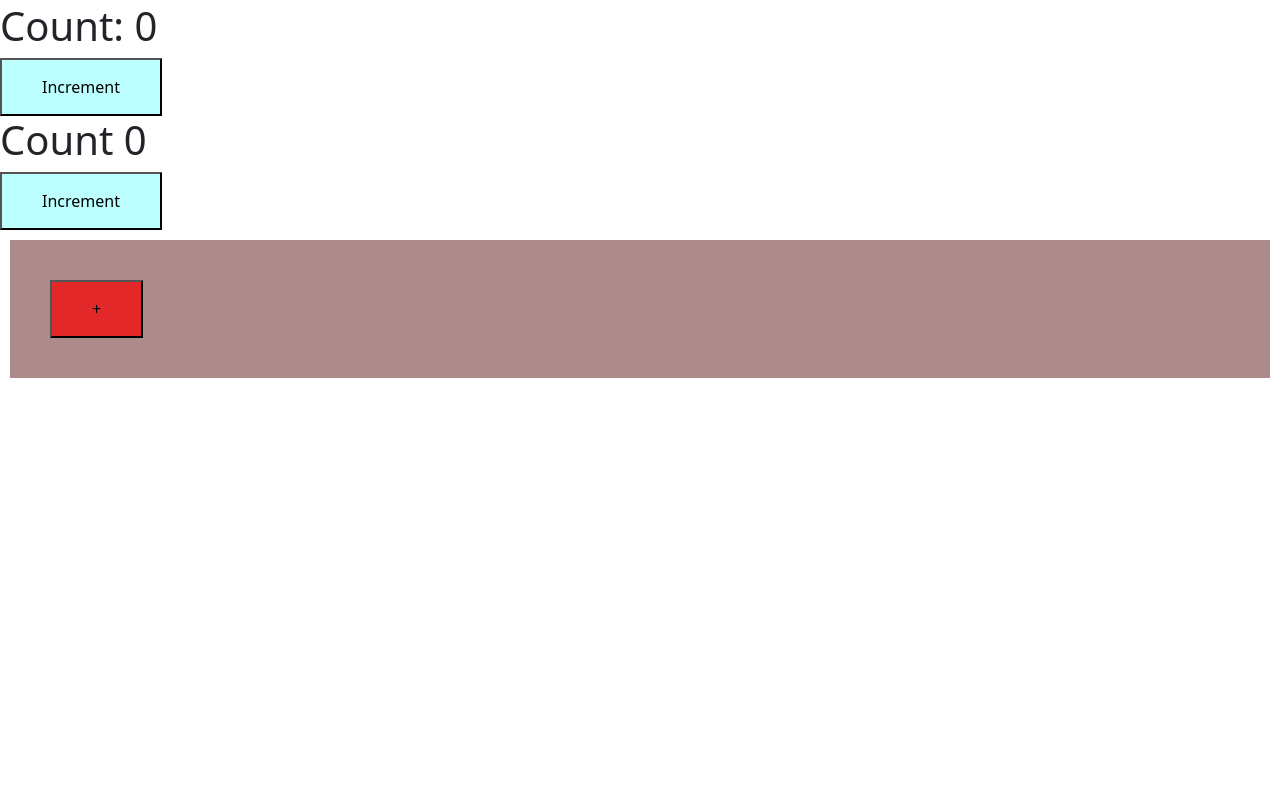
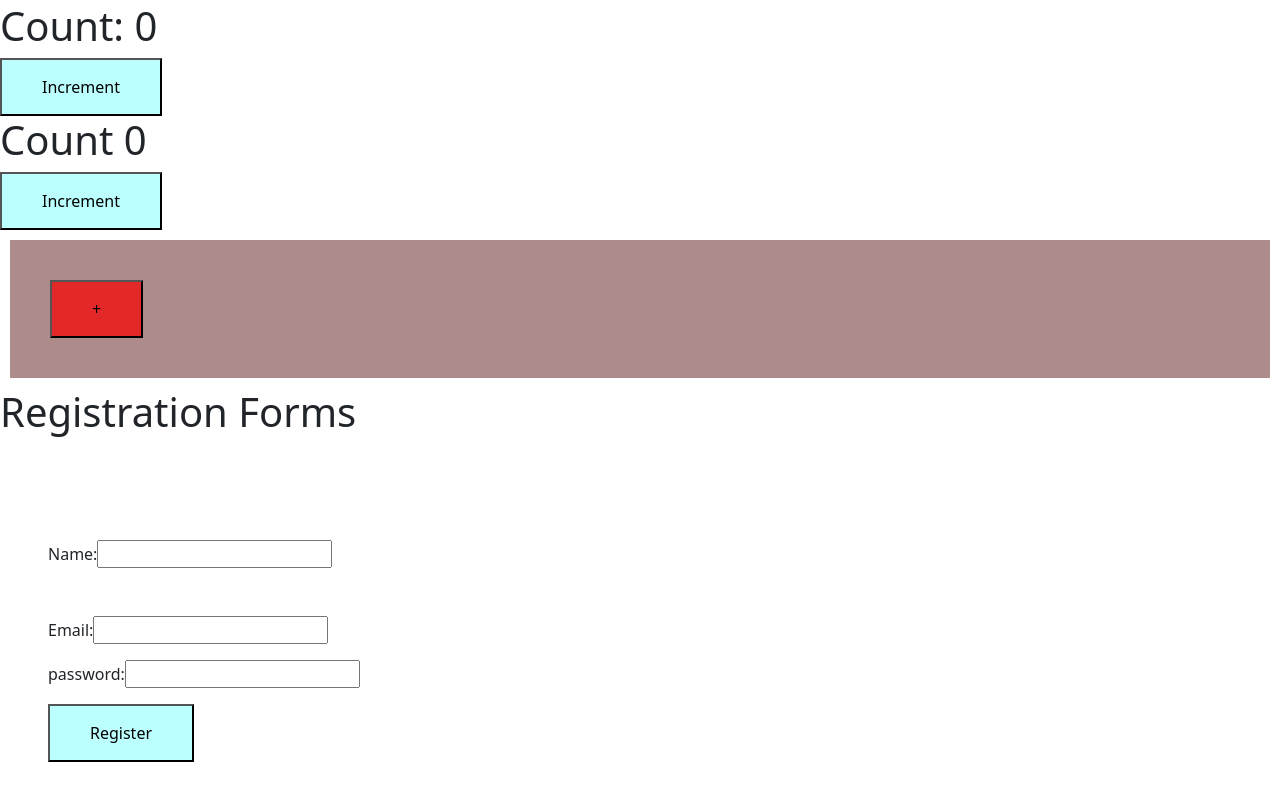
Before and after one commit to masirul-codify/react.js-practice, a React (Create React App) app: page / in a window 1280 px wide. Shown: the part 956-1756 px from the top of the page. Before the commit the page ends 1344 px from the top, so only its background shows below. Built offline with nearby package versions, Linux system fonts and the light colour scheme.

Commit message:
24.Learnt Controlled component | Collect form data

```diff
--- a/src/App.js
+++ b/src/App.js
@@ -14,6 +14,7 @@ import EventHandelerClass from './components/eventHandeler/Index';
 import Hook from './components/hooksUsestate/Hooks';
 import HooksFunctionalcom from './components/hooksUsestate/HooksFunctionalcom';
 import StopPropagations from './components/stopPropagation/StopPropagation';
+import Form from './components/form/Forms';
 import { FaFacebook,FaYoutube  } from "react-icons/fa6";
 import ReactBootstrap from './components/reactBootstrap/ReactBootstrap';
 
@@ -42,6 +43,7 @@ function App(){
         <Hook />
         <HooksFunctionalcom />
         <StopPropagations />
+        <Form />
     </div>
 }
 
--- /dev/null
+++ b/src/components/form/Forms.js
@@ -0,0 +1,48 @@
+import React, { useState } from 'react'
+import style from './form.module.css'
+export default function Forms() {
+    const [name, setname] = useState();
+    const [email, setemail] = useState();
+    const [password, setpassword] = useState();
+
+    const handleNameChange = (e) =>{
+        setname(e.target.value);
+    }
+    const handleEmailChange = (e) =>{
+        setemail(e.target.value);
+    }
+    const handlePasswordChange = (e) =>{
+        setpassword(e.target.value);
+    }
+    const handleSubmit = (e) =>{
+        console.log("Form submitted");
+        let userInfo = {
+            Name: name,
+            Email: email,
+            Password: password,
+
+        }
+        console.log(userInfo);
+        e.preventDefault();
+    }
+  return (
+    <div>
+      <h1> Registration Forms </h1>
+      <form className='p-5' action='' onSubmit={handleSubmit}>
+        <div className='my-5'>
+            <label htmlFor='name'>Name:  </label>
+            <input type='text' value={name} name='name' id='name' onChange={handleNameChange}></input>
+        </div>
+        <div className='mb-3'>
+            <label htmlFor='email'>Email:  </label>
+            <input type='email' value={email} name='email' id='email' onChange={handleEmailChange} ></input>
+        </div>
+        <div className='mb-3'>
+            <label htmlFor='password'>password:  </label>
+            <input type='password' value={password} name='password' id='password'  onChange={handlePasswordChange}></input>
+        </div>
+        <button type='submit'  onSubmit={handleSubmit}>Register</button>
+      </form>
+    </div>
+  )
+}
```
Also changed, not shown: src/components/form/form.module.css (added).
